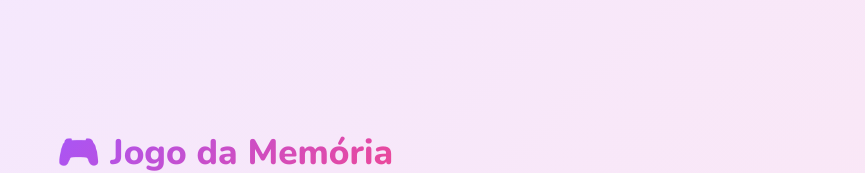
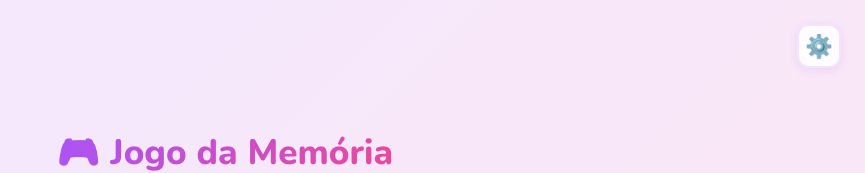
Before and after one commit to thiagocf/malu-games, a React (Vite) app: page / in a window 1280 px wide. Shown: the top 173 px of the page, without its empty margins (415-1280 px from the left). Built offline with nearby package versions, Linux system fonts and the light colour scheme.

Commit message:
feat: add gear icon to DeckSelector for settings access

```diff
--- a/src/games/memory/components/DeckSelector.module.css
+++ b/src/games/memory/components/DeckSelector.module.css
@@ -6,6 +6,7 @@
   justify-content: center;
   padding: 2rem 1.5rem;
   gap: 0.5rem;
+  position: relative;
 }
 
 .title {
@@ -76,3 +77,31 @@
   font-weight: 800;
   color: #374151;
 }
+
+.gear {
+  position: absolute;
+  top: 1.5rem;
+  right: 1.5rem;
+  width: 44px;
+  height: 44px;
+  background: rgba(255, 255, 255, 0.85);
+  border: 2px solid rgba(192, 132, 252, 0.2);
+  border-radius: 12px;
+  display: flex;
+  align-items: center;
+  justify-content: center;
+  font-size: 1.4rem;
+  cursor: pointer;
+  box-shadow: 0 2px 8px rgba(168, 85, 247, 0.15);
+  transition: transform 0.15s, box-shadow 0.15s, border-color 0.15s;
+}
+
+.gear:hover {
+  transform: translateY(-4px);
+  box-shadow: 0 8px 24px rgba(168, 85, 247, 0.22);
+  border-color: #c084fc;
+}
+
+.gear:active {
+  transform: scale(0.96);
+}
--- a/src/games/memory/components/DeckSelector.tsx
+++ b/src/games/memory/components/DeckSelector.tsx
@@ -4,11 +4,13 @@ import styles from './DeckSelector.module.css'
 type Props = {
   decks: DeckConfig[]
   onSelect: (deck: DeckConfig) => void
+  onOpenSettings: () => void
 }
 
-export function DeckSelector({ decks, onSelect }: Props) {
+export function DeckSelector({ decks, onSelect, onOpenSettings }: Props) {
   return (
     <main className={styles.container}>
+      <button className={styles.gear} onClick={onOpenSettings}>⚙️</button>
       <h1 className={styles.title}>🎮 Jogo da Memória</h1>
       <p className={styles.subtitle}>Escolhe um tema para jogar!</p>
       <div className={styles.grid}>
```
